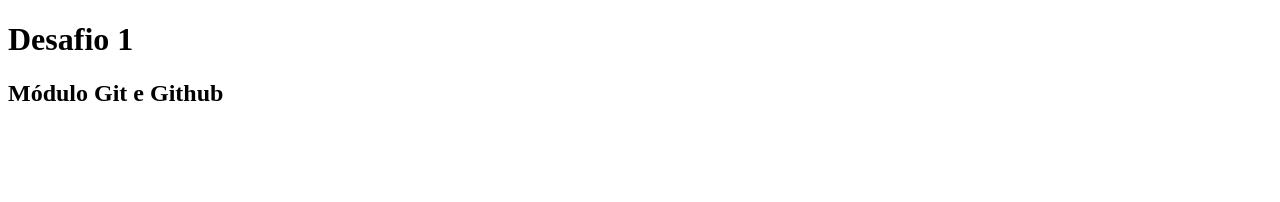
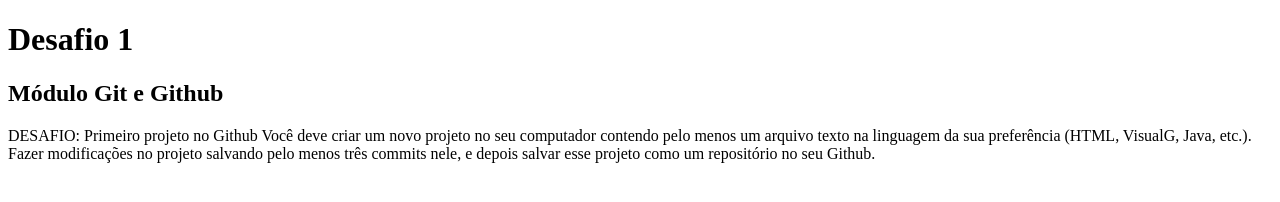
Before and after one commit to anderson-aguiar/desafioPrimeiroProjetoGithub, a plain HTML site: page index.html in a window 1280 px wide. Drawn offline with Linux system fonts and the light colour scheme.

Commit message:
Incluido o que deve ser feito

```diff
--- a/index.html
+++ b/index.html
@@ -9,5 +9,11 @@
 <body>
     <h1>Desafio 1</h1>
     <h2>Módulo Git e Github</h2>
+    <p>
+
+        DESAFIO: Primeiro projeto no Github
+        Você deve criar um novo projeto no seu computador contendo pelo menos um arquivo texto na
+        linguagem da sua preferência (HTML, VisualG, Java, etc.). Fazer modificações no projeto salvando pelo
+        menos três commits nele, e depois salvar esse projeto como um repositório no seu Github.</p>
 </body>
 </html>
```
